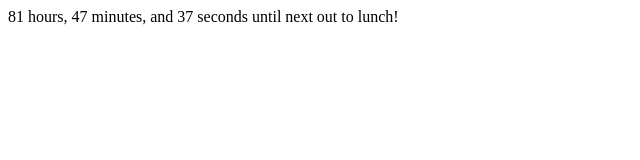
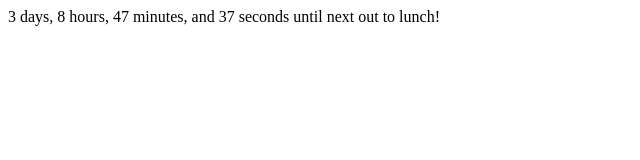
Before and after one commit to Erschindel/Lunch-Club-Today, a React (Create React App) app: page / in a window 1280 px wide. Shown: the top 160 px of the page, without its empty margins (0-640 px from the left). Built offline with nearby package versions, Linux system fonts and the light colour scheme.

Commit message:
Timer fully functional. Adjusted initial settings and hour change

```diff
--- a/src/components/timer.jsx
+++ b/src/components/timer.jsx
@@ -6,15 +6,18 @@ class Timer extends React.Component{
 
     let current = new Date(),
       lunchDay = [3,12,38,42],
-      hour = (current.getHours() > lunchDay[1]) ? (24 + lunchDay[1] - current.getHours()) : (lunchDay[1] - current.getHours()),
-      day = (current.getDay() > lunchDay[0]) ? (7 + lunchDay[0] - current.getDay()) : (lunchDay[0] - current.getDay());
+      // setting minutes, hours, and days relative to adjusted seconds s
+
+      s = (current.getSeconds() > lunchDay[3]) ? (60 + lunchDay[3] - current.getSeconds()) : (lunchDay[3] - current.getSeconds()),
+      m = (s > lunchDay[3]) ? ((current.getMinutes() > lunchDay[2]) ? (60 + lunchDay[2] - current.getMinutes() - 1) : (lunchDay[2] - current.getMinutes()) - 1) : ((current.getMinutes() > lunchDay[2]) ? (60 + lunchDay[2] - current.getMinutes()) : (lunchDay[2] - current.getMinutes())),
+      h = (m > lunchDay[2]) ? ((current.getHours() > lunchDay[1]) ? (24 + lunchDay[1] - current.getHours() - 1) : (lunchDay[1] - current.getHours()) - 1) : ((current.getHours() > lunchDay[1]) ? (24 + lunchDay[1] - current.getHours()) : (lunchDay[1] - current.getHours())),
+      d = (h > lunchDay[1]) ? ((current.getDay() > lunchDay[0]) ? (7 + lunchDay[0] - current.getDay() - 1) : (lunchDay[0] - current.getDay()) - 1) : ((current.getDay() > lunchDay[0]) ? (7 + lunchDay[0] - current.getDay()) : (lunchDay[0] - current.getDay()));
 
     this.state = {
-      // set days remaining to reflect days abuot
-      days: ((current.getHours() > lunchDay[1] && current.getMinutes() > lunchDay[2] && current.getSeconds() > lunchDay[3]) ? (day) : (day + 1)),
-      hours: (current.getDay() !== lunchDay[0]) ? ((current.getDay() > lunchDay[0]) ? (hour + (24 * (7 + lunchDay[0] - current.getDay()))) : (hour + (24 * (lunchDay[0] - current.getDay())))) : hour,
-      minutes: (current.getMinutes() > lunchDay[2]) ? (60 + lunchDay[2] - current.getMinutes()) : (lunchDay[2] - current.getMinutes()),
-      seconds: (current.getSeconds() > lunchDay[3]) ? (60 + lunchDay[3] - current.getSeconds()) : (lunchDay[3] - current.getSeconds())
+      days: d,
+      hours: h,
+      minutes: m,
+      seconds: s
     }
 
   }
@@ -35,11 +38,10 @@ class Timer extends React.Component{
       //set minutes to decrement with respect to seconds, if minutes is > 0
       mins = (this.state.minutes !== -1) ? ((secs === 59) ? (this.state.minutes - 1) : (this.state.minutes)) : (59),
       //set hours to decrement with respect to minutes, if hours is > 0
-      hours = (this.state.hours !== -1) ? ((mins === 59) ? (this.state.hours - 1) : (this.state.hours)) : (24),
-      day = this.state.days;
+      hours = (this.state.hours !== -1) ? ((mins === 59 && secs === 58) ? (this.state.hours - 1) : (this.state.hours)) : (23),
+      day = (this.state.days !== -1) ? ((hours === 23 && mins === 59 && secs === 57) ? (this.state.days - 1) : (this.state.days)) : (6);
 
-    //set hours to reflect days remaining
-    // hours += ();
+
     (day === lunchDay[0] && hours < 13) ? hooray = true : hooray = false;
 
 
@@ -55,7 +57,7 @@ class Timer extends React.Component{
     //
     return(
       <div>
-        <span>{this.state.hours} hours, {this.state.minutes} minutes, and {this.state.seconds} seconds until next out to lunch!</span>
+        <span>{this.state.days} days, {this.state.hours} hours, {this.state.minutes} minutes, and {this.state.seconds} seconds until next out to lunch!</span>
       </div>
     )
   }
```
